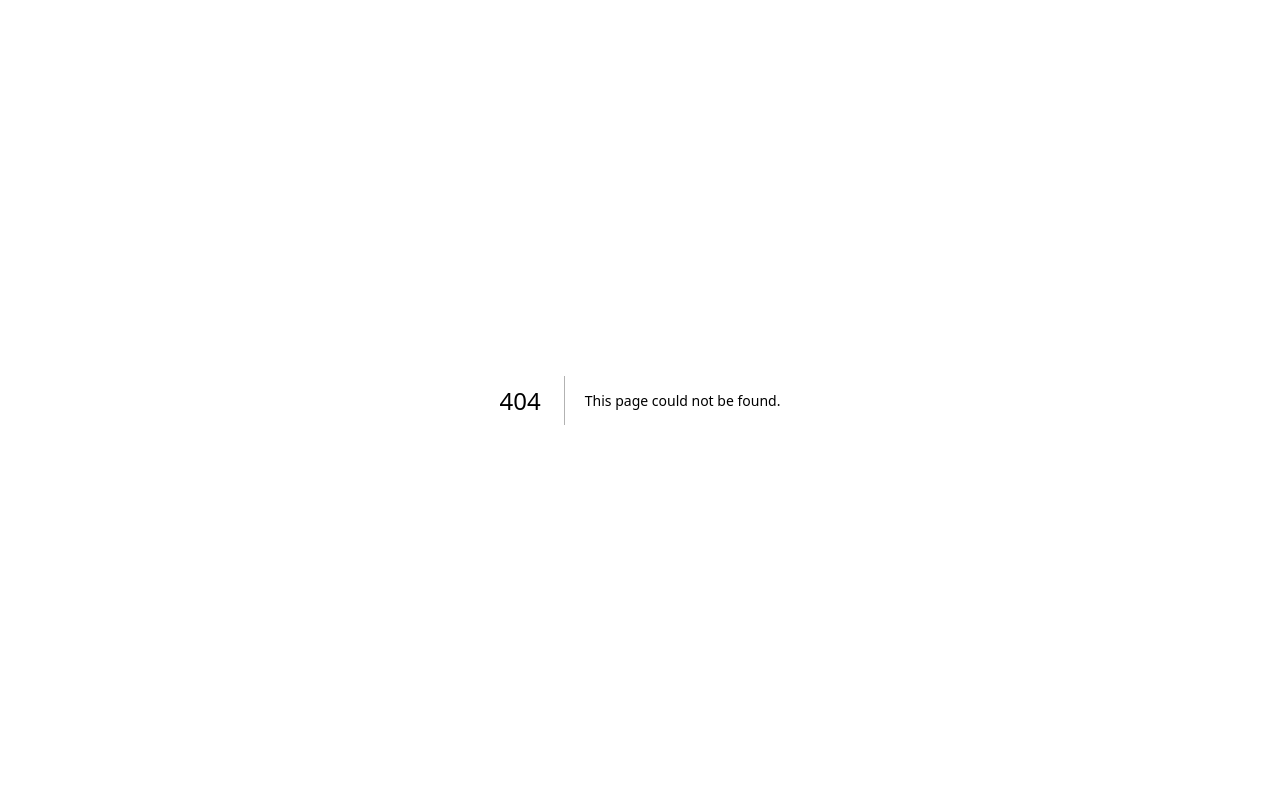
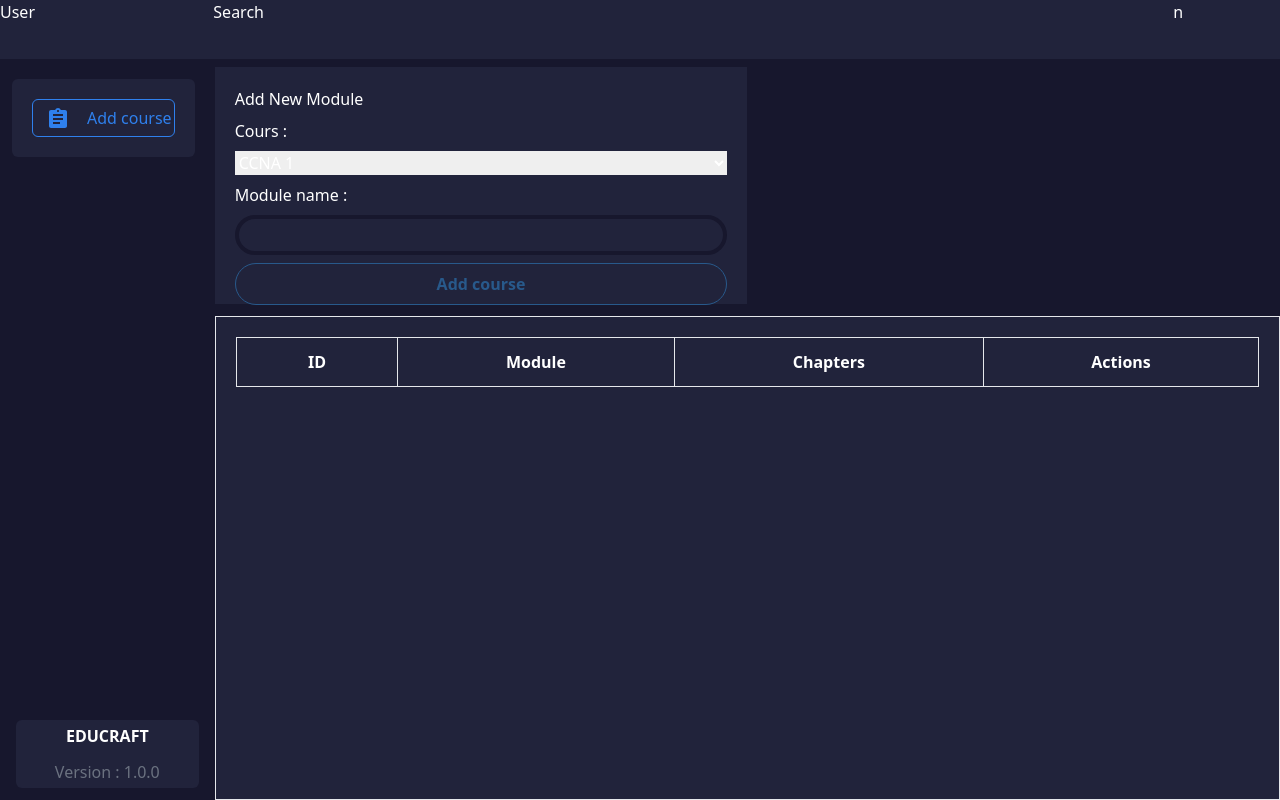
Before and after one commit to Hamza-El-Fahli/Educraft_Server, a Next.js app: page /addmodule in a window 1280 px wide. Before the commit this address had no page. Built offline with nearby package versions, Linux system fonts and the light colour scheme.

Commit message:
wip: add Modules page

```diff
--- /dev/null
+++ b/src/app/(dashboard)/addcourse/page.tsx
@@ -0,0 +1,110 @@
+"use client";
+
+import { useState } from "react";
+
+interface Course {
+  id: number;
+  name: string;
+}
+export default function AddCourse() {
+  const [Courses, setCourses] = useState<Course[]>([]);
+  const [inpuCourse, setinpuCourse] = useState("");
+  const handleClick = (e: any) => {
+    e.preventDefault();
+    const tmp = { id: Courses.length, name: inpuCourse };
+    setCourses([...Courses, tmp]);
+    setinpuCourse("");
+  };
+  const handleChange = (e: any) => {
+    setinpuCourse(e.target.value);
+  };
+  return (
+    <div className=" grid grid-cols-12 grid-rows-12 h-screen text-white  gap-2 bg-primary">
+      <div className=" h-full w-full bg-secondary col-span-12 grid grid-cols-12 ">
+        <div className="col-span-2">User</div>
+        <div className="col-span-9">Search</div>
+        <div className="overflow-hidden">n</div>
+      </div>
+      {/* Side nav */}
+      <nav className=" h-full w-full  col-span-2 row-span-8 p-3">
+        <ul className="w-full p-5 flex flex-col bg-secondary rounded-md">
+          <li className=" text-center rounded-md py-1.5 pl-4 text-firstBlue border border-firstBlue flex flex-row items-center gap-5">
+            <svg
+              width="18"
+              height="20"
+              viewBox="0 0 18 20"
+              fill="none"
+              xmlns="http://www.w3.org/2000/svg"
+            >
+              <path
+                d="M16 2H11.82C11.4 0.84 10.3 0 9 0C7.7 0 6.6 0.84 6.18 2H2C0.9 2 0 2.9 0 4V18C0 19.1 0.9 20 2 20H16C17.1 20 18 19.1 18 18V4C18 2.9 17.1 2 16 2ZM9 2C9.55 2 10 2.45 10 3C10 3.55 9.55 4 9 4C8.45 4 8 3.55 8 3C8 2.45 8.45 2 9 2ZM11 16H4V14H11V16ZM14 12H4V10H14V12ZM14 8H4V6H14V8Z"
+                fill="#2F80ED"
+              />
+            </svg>
+            Add course
+          </li>
+        </ul>
+      </nav>
+      {/* Side nav */}
+      {/* Main View */}
+      <main className=" h-full w-full col-span-10 row-span-11 grid grid-rows-12 gap-3">
+        {/* Form to add course */}
+        <form className="flex flex-col w-1/2  gap-2  p-5 bg-secondary row-span-4">
+          <h1>Add New Course</h1>
+          <label htmlFor="">Course name :</label>
+          <input
+            value={inpuCourse}
+            onChange={handleChange}
+            className="rounded-full text-gray-500 bg-inherit border-4 p-1 px-4 border-primary outline-none font-bold"
+            type="text"
+          />
+          <button
+            onClick={(e: any) => {
+              handleClick(e);
+            }}
+            className="p-2 text-third border border-third rounded-full font-bold "
+          >
+            Add course
+          </button>
+        </form>
+        {/* Form to add course */}
+        {/* Table to show courses */}
+        <div className="border p-5 bg-secondary row-span-8 overflow-scroll overflow-x-hidden">
+          <table className="w-full">
+            <tr>
+              <th>ID</th>
+              <th>Course</th>
+              <th>Modules</th>
+              <th>Actions</th>
+            </tr>
+            {Courses.map((course) => (
+              <tr>
+                <td> {course.id} </td>
+                <td>{course.name}</td>
+                <td>0</td>
+                <td className="p-1 flex justify-around">
+                  <button className="p-2 text-firstBlue border border-firstBlue rounded-full font-bold ">
+                    Modify Course
+                  </button>
+                  <button className="p-2 text-red-500 border border-red-500 rounded-full font-bold ">
+                    Delete Course
+                  </button>
+                </td>
+              </tr>
+            ))}
+          </table>
+        </div>
+        {/* Table to show courses */}
+      </main>
+      {/* Main View */}
+      {/* Footer View */}
+      <footer className=" h-full w-full col-span-2 row-span-3 flex items-end justify-center ml-1">
+        <div className="bg-secondary w-full p-1 m-3 text-center rounded-md">
+          <div className="uppercase font-bold">Educraft</div>
+          <div className="text-gray-500 mt-3">Version : 1.0.0</div>
+        </div>
+      </footer>
+      {/* Footer View */}
+    </div>
+  );
+}
--- a/src/app/addcourse/page.tsx
+++ b/src/app/(dashboard)/addmodule/page.tsx
@@ -2,17 +2,17 @@
 
 import { useState } from "react";
 
-export default function AddCourse() {
-  interface Course {
-    id: number;
-    name: string;
-  }
-  const [Courses, setCourses] = useState<Course[]>([]);
-  const [inpuCourse, setinpuCourse] = useState("");
+interface _Module {
+  id: number;
+  name: string;
+}
+export default function AddModule() {
+  const [Modules, setCourses] = useState<_Module[]>([]);
+  const [inputModule, setinpuCourse] = useState("");
   const handleClick = (e: any) => {
     e.preventDefault();
-    const tmp = { id: Courses.length, name: inpuCourse };
-    setCourses([...Courses, tmp]);
+    const tmp = { id: Modules.length, name: inputModule };
+    setCourses([...Modules, tmp]);
     setinpuCourse("");
   };
   const handleChange = (e: any) => {
@@ -48,12 +48,20 @@ export default function AddCourse() {
       {/* Side nav */}
       {/* Main View */}
       <main className=" h-full w-full col-span-10 row-span-11 grid grid-rows-12 gap-3">
-        {/* Form to add course */}
+        {/* Form to add module */}
         <form className="flex flex-col w-1/2  gap-2  p-5 bg-secondary row-span-4">
-          <h1>Add New Course</h1>
-          <label htmlFor="">Course name :</label>
+          <h1>Add New Module</h1>
+
+          <label htmlFor="">Cours :</label>
+          <select>
+            <option value="1">CCNA 1</option>
+            <option value="2">CCNA 2</option>
+            <option value="3">CCNA 3</option>
+            <option value="4">CCNA 4</option>
+          </select>
+          <label htmlFor="">Module name :</label>
           <input
-            value={inpuCourse}
+            value={inputModule}
             onChange={handleChange}
             className="rounded-full text-gray-500 bg-inherit border-4 p-1 px-4 border-primary outline-none font-bold"
             type="text"
@@ -73,11 +81,11 @@ export default function AddCourse() {
           <table className="w-full">
             <tr>
               <th>ID</th>
-              <th>Course</th>
+              <th>Module</th>
               <th>Chapters</th>
               <th>Actions</th>
             </tr>
-            {Courses.map((course) => (
+            {Modules.map((course) => (
               <tr>
                 <td> {course.id} </td>
                 <td>{course.name}</td>
--- a/src/app/(dashboard)/dashboard/layout.tsx
+++ /dev/null
@@ -1,14 +0,0 @@
-import "@/styles/globals.css";
-
-export default function DashboardLayout({
-  children,
-}: {
-  children: React.ReactNode;
-}) {
-  return (
-      <>
-        {children}
-
-        </>
-  );
-}
--- a/src/app/addcourse/layout.tsx
+++ b/src/app/(dashboard)/layout.tsx
@@ -5,7 +5,7 @@ export const metadata = {
   description: "Generated by Next.js",
 };
 
-export default function RootLayout({
+export default function DashboardLayout({
   children,
 }: {
   children: React.ReactNode;
```
